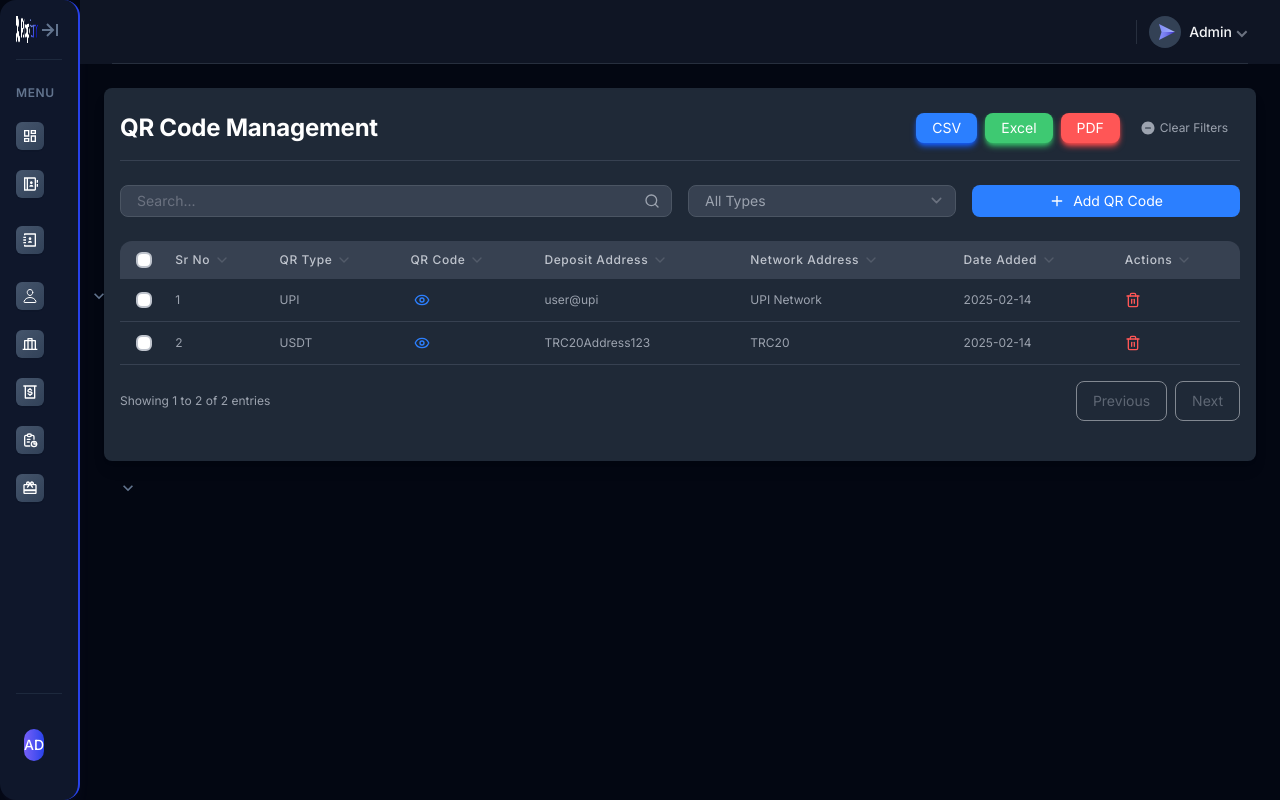
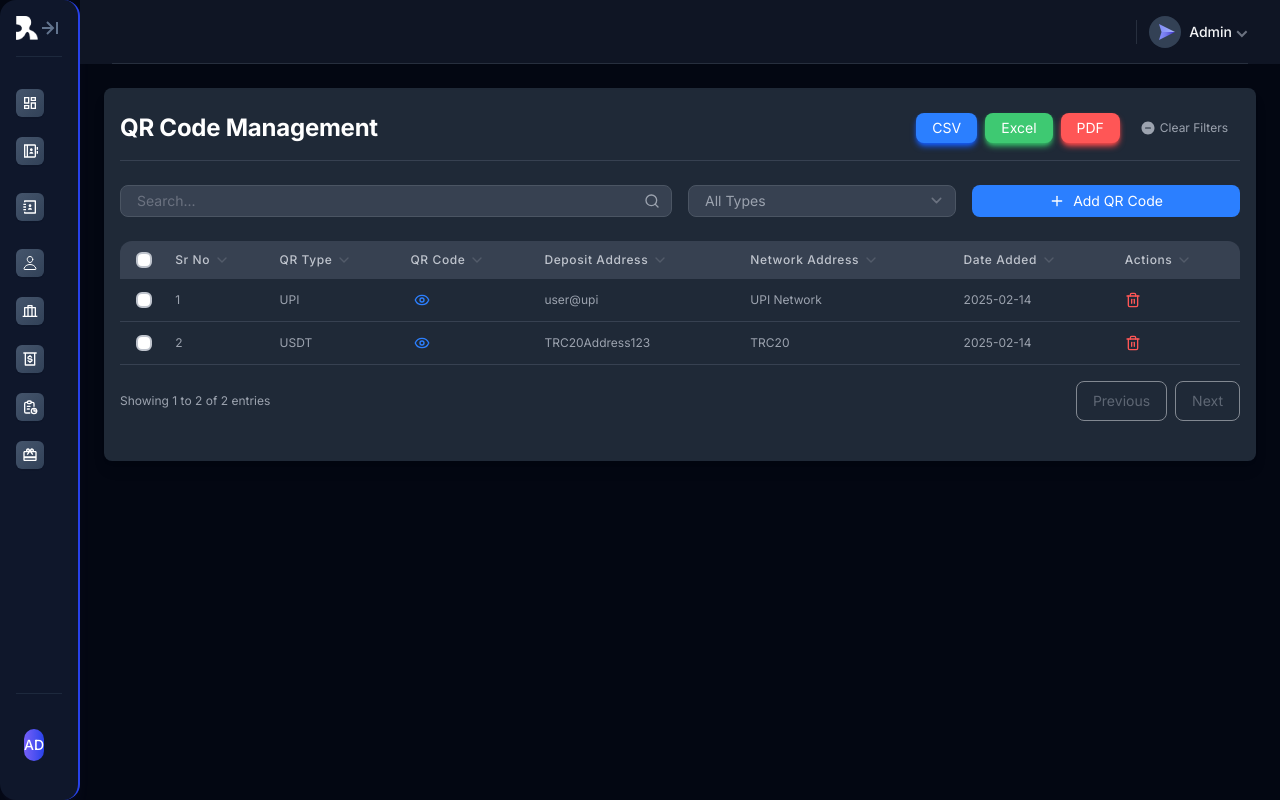
Before and after one commit to rohinirai010/RippFarmAdmin, a React (Vite) app: page /admin/add-qr in a window 1280 px wide. Built offline with nearby package versions, Linux system fonts and the light colour scheme.

Commit message:
Changes done in Sidebar UI

```diff
--- a/src/partials/Sidebar.jsx
+++ b/src/partials/Sidebar.jsx
@@ -2,6 +2,7 @@
 import { NavLink, useLocation } from "react-router-dom";
 import mainLogo from "../images/mainLogo.png";
 import logoLight from "../images/logoLight.png";
+import sidebarLogoCollapsed from "../images/sidebarLogoCollapsed.png";
 import SidebarLinkGroup from "./SidebarLinkGroup";
 import {
   MdKeyboardArrowDown,
@@ -171,21 +172,21 @@
       const isActive = pathname === child.path;
 
       return (
-        <li key={`${item.id}-child-${index}`} className="mb-2 last:mb-0">
+        <li key={`${item.id}-child-${index}`} className="mb-1 last:mb-0">
           <NavLink
             end
             to={child.path}
             className={({ isActive }) =>
               `block transition duration-150 truncate py-1 px-3 rounded-md ${
                 isActive
-                  ? "text-violet-600 dark:text-violet-300 bg-violet-50 dark:bg-violet-900/30 font-medium"
-                  : "text-slate-600 dark:text-slate-400 hover:text-violet-600 dark:hover:text-violet-300 hover:bg-violet-50/50 dark:hover:bg-violet-900/20"
+                  ? "text-violet-600 dark:text-violet-300 bg-violet-50 dark:bg-[#2742ea]/30 font-medium"
+                  : "text-slate-600 dark:text-slate-400 hover:text-violet-600 dark:hover:text-violet-300 hover:bg-violet-50/50 dark:hover:bg-[#2742ea]/20"
               }`
             }
           >
             <div className="flex items-center">
               <div className="w-1 h-1 rounded-full bg-current mr-2"></div>
-              <span className="text-xs lg:opacity-0 lg:sidebar-expanded:opacity-100 duration-200">
+              <span className="text-xs lg:sidebar-expanded:opacity-100 duration-200">
                 {child.title}
               </span>
             </div>
@@ -199,7 +200,7 @@
     <div className="min-w-fit">
       {/* Sidebar backdrop (mobile only) */}
       <div
-        className={`fixed text-right inset-0 bg-gray-900/60 backdrop-blur-sm z-40 lg:hidden lg:z-auto transition-opacity duration-200 ${
+        className={`fixed inset-0 bg-gray-900/60 backdrop-blur-sm z-40 lg:hidden lg:z-auto transition-opacity duration-200 ${
           sidebarOpen ? "opacity-100" : "opacity-0 pointer-events-none"
         }`}
         aria-hidden="true"
@@ -226,8 +227,13 @@
               <img
                 src={isDarkMode ? logoLight : mainLogo}
                 alt="Logo"
-                className="w-[8rem] h-[1.7rem]"
+                className="w-[8rem] h-[1.7rem] lg:hidden lg:sidebar-expanded:block"
               />
+              <div className="hidden lg:block lg:sidebar-expanded:hidden">
+
+                  <img src={sidebarLogoCollapsed} alt="Sidebar Logo Small" />
+
+              </div>
             </NavLink>
 
             {/* Close button */}
@@ -260,10 +266,12 @@
         </div>
 
         {/* Links */}
-        <div className="space-y-0.5 mt-6  scrollbar-thin scrollbar-thumb-violet-200 dark:scrollbar-thumb-violet-900 scrollbar-track-transparent">
+        <div className="space-y-0.5 mt-6 scrollbar-thin scrollbar-thumb-violet-200 dark:scrollbar-thumb-violet-900 scrollbar-track-transparent overflow-hidden">
           {/* Pages group */}
           <div>
-            <h3 className="text-xs uppercase text-slate-400 dark:text-slate-500 font-semibold tracking-wider  mb-3">Menu</h3>
+            <h3 className="text-xs uppercase text-slate-400 dark:text-slate-500 font-semibold tracking-wider mb-3 lg:hidden lg:sidebar-expanded:block">
+              Menu
+            </h3>
             <ul className="space-y-1">
               {/* Map through navItems to generate sidebar links */}
               {navItems.map((item) => {
@@ -297,7 +305,10 @@
                           >
                             {item.path ? (
                               <NavLink end to={item.path}>
-                              <div className="flex items-center justify-between py-1" title={item.title}>
+                                <div
+                                  className="flex items-center justify-between py-1"
+                                  title={item.title}
+                                >
                                   <div className="flex items-center">
                                     <span className={`bg-gradient-to-br ${isActive ?
                                       'from-violet-500 to-[#2742ea] dark:from-violet-600 dark:to-[#2742ea]' :
@@ -312,7 +323,10 @@
                                 </div>
                               </NavLink>
                             ) : (
-                            <div className="flex items-center justify-between py-1" title={item.title}>
+                              <div
+                                className="flex items-center justify-between py-1"
+                                title={item.title}
+                              >
                                 <div className="flex items-center">
                                   <span className={`bg-gradient-to-br ${isActive ?
                                     'from-violet-500 to-[#2742ea] dark:from-violet-600 dark:to-[#2742ea]' :
@@ -337,7 +351,7 @@
                             )}
                           </a>
                           {item.hasDropdown && (
-                          <div className="lg:hidden lg:sidebar-expanded:block 2xl:block">
+                            <div className="lg:hidden lg:sidebar-expanded:block">
                               <ul className={`pl-7 mt-1 ${!open && "hidden"}`}>
                                 {renderNavItemChildren(item, open)}
                               </ul>
@@ -347,7 +361,8 @@
                       );
                     }}
                   </SidebarLinkGroup>
-              )})}
+                );
+              })}
             </ul>
           </div>
         </div>
--- a/src/partials/SidebarLinkGroup.jsx
+++ b/src/partials/SidebarLinkGroup.jsx
@@ -24,5 +24,3 @@
 };
 
 export default SidebarLinkGroup;
-
-//
```
Also changed, not shown: src/images/sidebarLogoCollapsed.png (added). Lines whose indentation alone changed are shown as unchanged.
